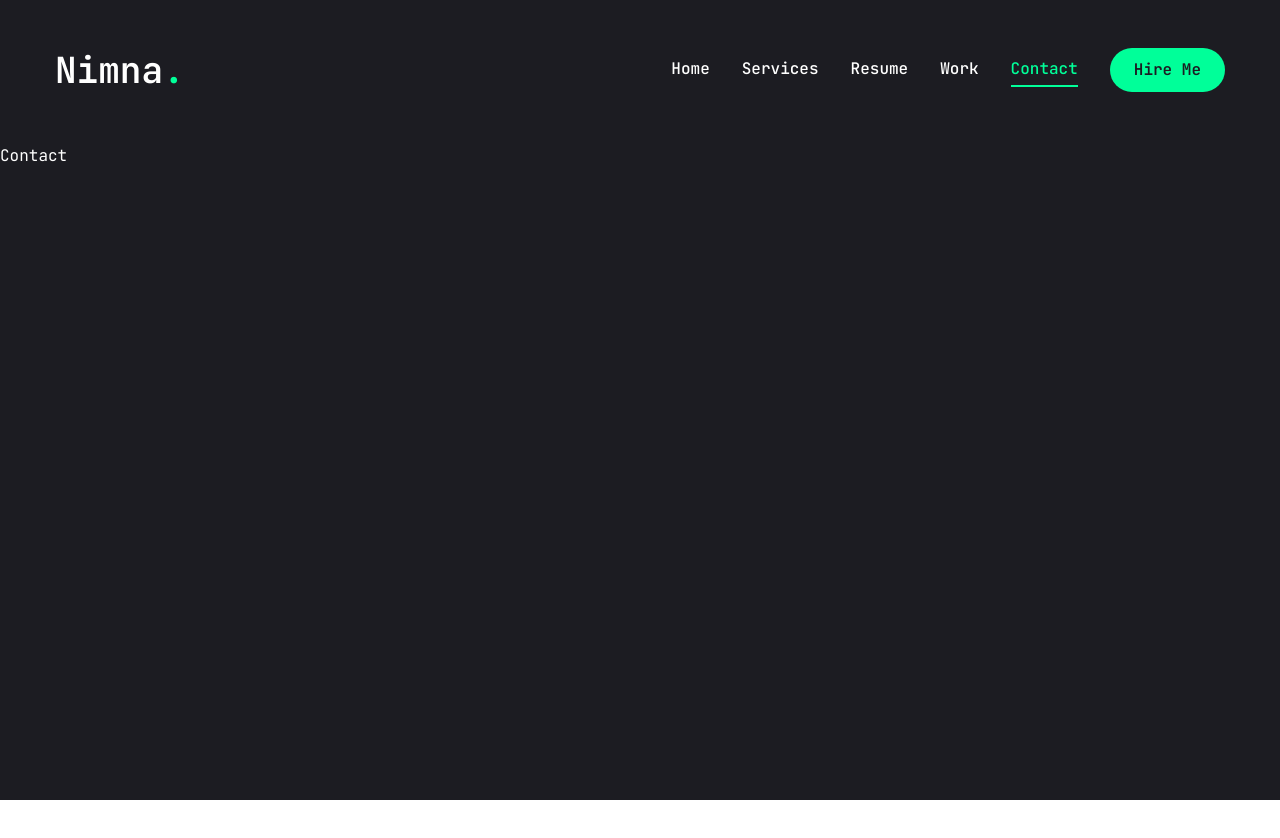
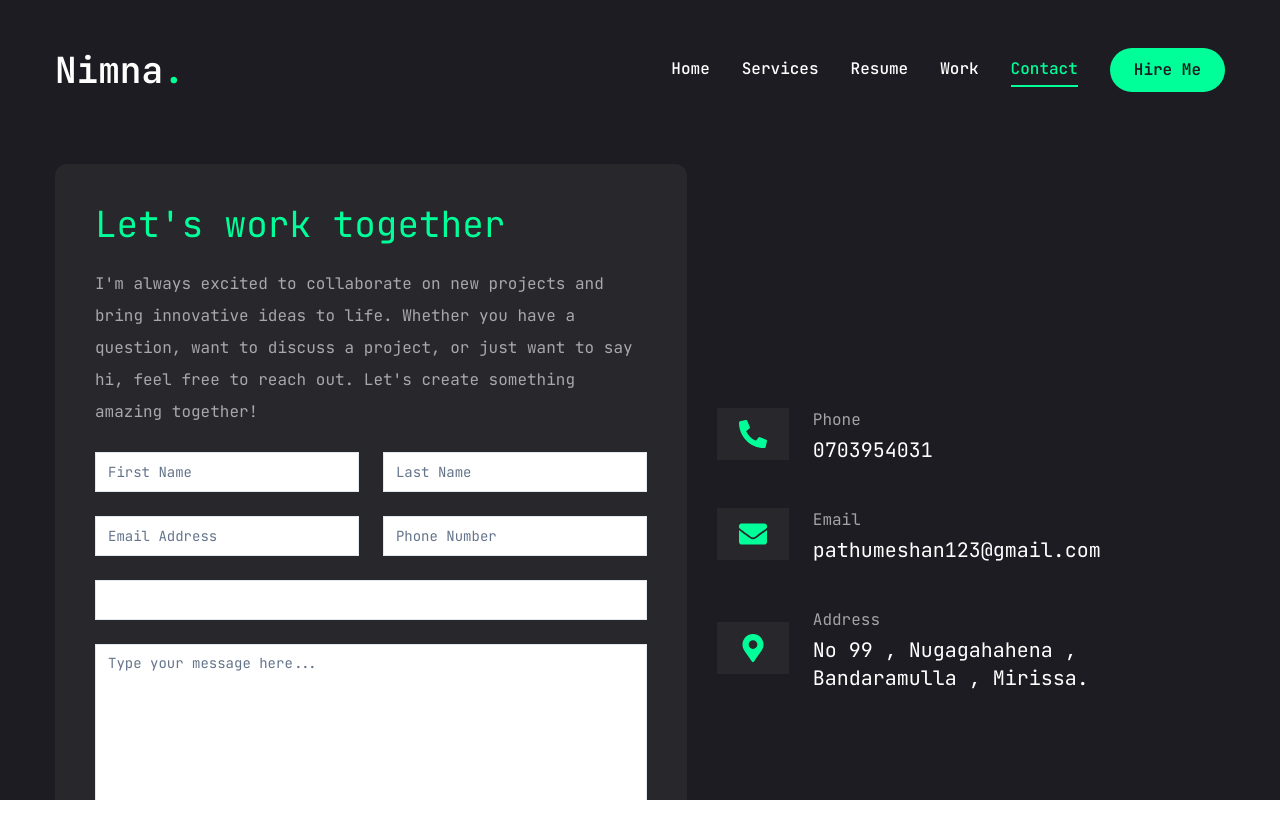
Before and after one commit to nimnapathum/portpolio-nextjs, a Next.js app in the folder client/: page /contact in a window 1280 px wide. Shown: the top 838 px of the page. Before the commit the page ends 800 px from the top, so only its background shows below. Built offline with nearby package versions, Linux system fonts and the light colour scheme.

Commit message:
Update contact page

```diff
--- a/client/app/contact/page.jsx
+++ b/client/app/contact/page.jsx
@@ -1,7 +1,101 @@
+"use client";
+import { Button } from "@/components/ui/button";
+import { Input } from "@/components/ui/input";
+import { Textarea } from "@/components/ui/textarea";
+import { Select, SelectContent, SelectGroup, SelectLabel, SelectTrigger, SelectItem, SelectValue } from "@/components/ui/select";
+
+import { FaPhoneAlt, FaEnvelope, FaMapMarkerAlt } from "react-icons/fa";
+
+const info = [
+  {
+    icon: <FaPhoneAlt />,
+    title: "Phone",
+    value: "0703954031"
+  },
+  {
+    icon: <FaEnvelope />,
+    title: "Email",
+    value: "pathumeshan123@gmail.com",
+  },
+  {
+    icon: <FaMapMarkerAlt />,
+    title: "Address",
+    value: "No 99 , Nugagahahena , Bandaramulla , Mirissa."
+  },
+];
+
+import { motion } from "framer-motion";
 
 const Contact = () => {
   return (
-    <div>Contact</div>
+    <motion.section
+      initial={{ opacity: 0 }}
+      animate={{
+        opacity: 1,
+        transition: {
+          delay: 2.4,
+          duration: 0.4,
+          ease: "easeIn",
+        },
+      }}
+      className="py-6"
+    >
+      <div className="container mx-auto">
+        <div className="flex flex-col xl:flex-row gap-[30px]">
+          <div className="xl:w-[54%] order-2 xl:order-none">
+            <form action="" className="flex flex-col gap-6 p-10 bg-[#27272c] rounded-xl">
+              <h3 className="text-4xl text-accent">Let's work together</h3>
+              <p className="text-white/60">
+                I'm always excited to collaborate on new projects and bring innovative ideas to life. Whether you have a question, want to discuss a project, or just want to say hi, feel free to reach out. Let's create something amazing together!
+              </p>
+              <div className="grid grid-cols-1 md:grid-cols-2 gap-6">
+                <Input type="firstname" placeholder="First Name" />
+                <Input type="lastname" placeholder="Last Name" />
+                <Input type="email" placeholder="Email Address" />
+                <Input type="phone" placeholder="Phone Number" />
+              </div>
+              <Select>
+                <SelectTrigger className="w-full">
+                  <SelectValue placeholder="Select a service" />
+                </SelectTrigger>
+                <SelectContent>
+                  <SelectGroup>
+                    <SelectLabel>Select a service</SelectLabel>
+                    <SelectItem value="est">Web Development</SelectItem>
+                    <SelectItem value="cst">UI/UX Design</SelectItem>
+                    <SelectItem value="mst">Logo Design</SelectItem>
+                  </SelectGroup>
+                </SelectContent>
+              </Select>
+
+              <Textarea className="h-[200px]" placeholder="Type your message here..." />
+
+              <Button size="md" className="max-w-40">Send message</Button>
+
+            </form>
+          </div>
+
+
+          <div className="flex-1 flex items-center xl:justify-end order-1 xl:order-none mb-8 xl:mb-0">
+            <ul className="flex flex-col gap-10">
+              {info.map((item, index) => {
+                return (
+                  <li key={index} className="flex items-center gap-6">
+                    <div className="w-[52px] h-[52px] xl:w-[72px] xl:h[72px] bg-[#27272c] text-accent rounded-md flex items-center justify-center">
+                      <div className="text-[28px]">{item.icon}</div>
+                    </div>
+                    <div className="flex-1">
+                      <p className="text-white/60">{item.title}</p>
+                      <h3 className="text-xl">{item.value}</h3>
+                    </div>
+                  </li>
+                );
+              })}
+            </ul>
+          </div>
+        </div>
+      </div>
+    </motion.section>
   )
 }
 
```
